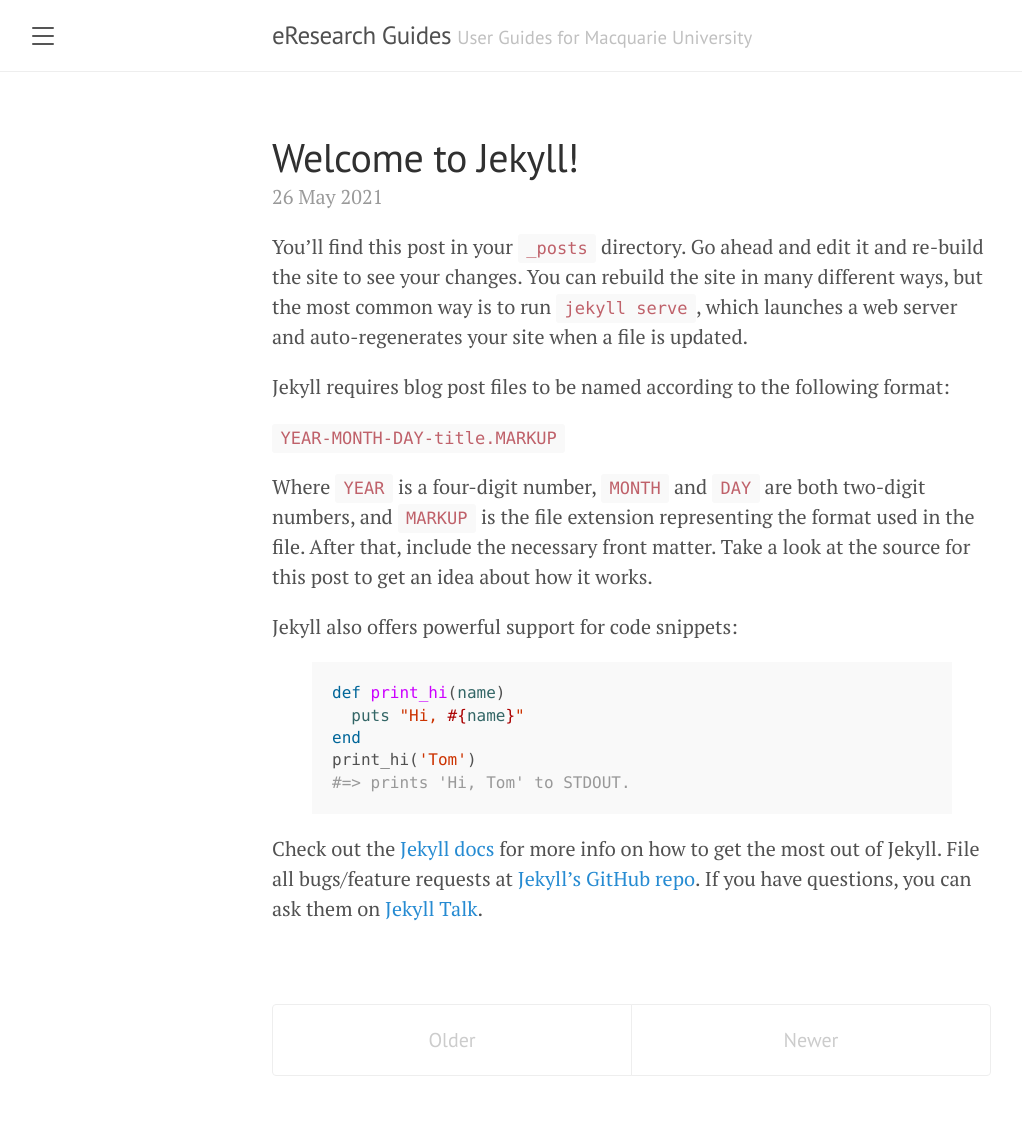
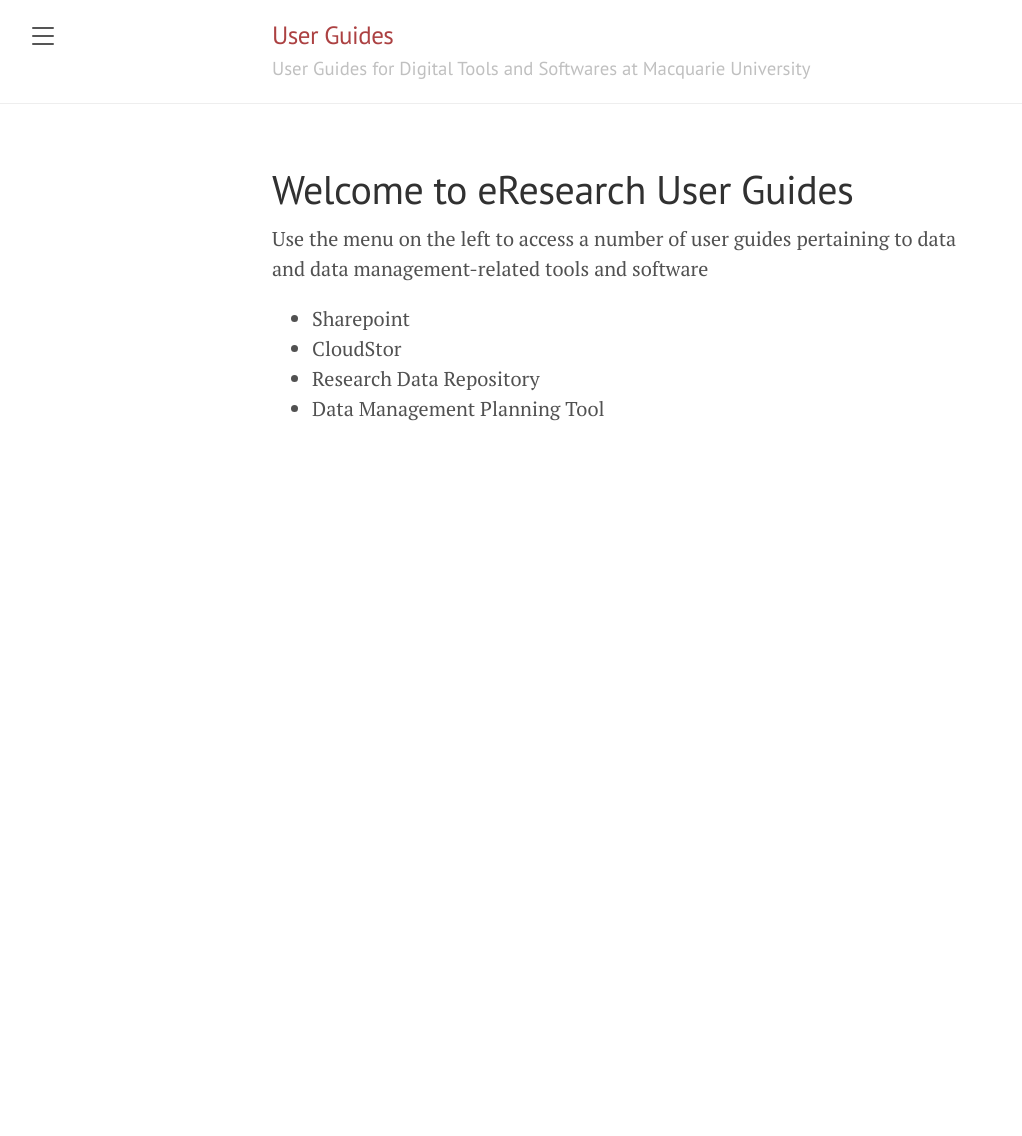
Before and after one commit to gerrydevine/RDR-User-Guide, a Jekyll site: the page built from docs/index.html, in a window 1280 px wide. Shown: the whole page, without its empty margins (8-1030 px from the left). Built offline with Jekyll 4.4.1, drawn with Linux system fonts in a browser that asks for light colours; the list of posts is cut into pages by our own code; after the commit the page ends 900 px from its top, so only the background shows below that.

Commit message:
Added new pages for cloudstor and DMP

```diff
--- a/docs/_config.yml
+++ b/docs/_config.yml
@@ -1,9 +1,11 @@
 # Setup
-title: eResearch Guides
-tagline: "User Guides for Macquarie University"
-description: "Some User Guides"
+title: User Guides
+tagline: "User Guides for Digital Tools and Softwares at Macquarie University"
+# description: "Some User Guides"
+description: ""
 # url:
-baseurl: "RDR-User-Guide"
+# baseurl: "/UserGuides"
+baseurl: ""
 paginate: 5
 permalink: pretty
 
--- a/docs/_includes/sidebar.html
+++ b/docs/_includes/sidebar.html
@@ -1,6 +1,6 @@
 <!-- Target for toggling the sidebar `.sidebar-checkbox` is for regular
      styles, `#sidebar-checkbox` for behavior. -->
-<input type="checkbox" class="sidebar-checkbox" id="sidebar-checkbox">
+<input type="checkbox" class="sidebar-checkbox" id="sidebar-checkbox" />
 
 <!-- Toggleable sidebar -->
 <div class="sidebar" id="sidebar">
@@ -9,30 +9,25 @@
   </div>
 
   <nav class="sidebar-nav">
-    <a class="sidebar-nav-item{% if page.title == 'Home' %} active{% endif %}" href="{{ '/' | absolute_url }}">Home</a>
+    <a
+      class="sidebar-nav-item{% if page.title == 'Home' %} active{% endif %}"
+      href="{{ '/' | absolute_url }}"
+      >Home</a
+    >
 
-    {% comment %}
-      The code below dynamically generates a sidebar nav of pages with
-      `layout: page` in the front-matter. See readme for usage.
-    {% endcomment %}
+    {% comment %} The code below dynamically generates a sidebar nav of pages
+    with `layout: page` in the front-matter. See readme for usage. {% endcomment
+    %} {% assign pages_list = site.pages | sort:"url" %} {% for node in
+    pages_list %} {% if node.title != null %} {% if node.layout == "page" %}
+    <a
+      class="sidebar-nav-item{% if page.url == node.url %} active{% endif %}"
+      href="{{ node.url | absolute_url }}"
+      >{{ node.title }}</a
+    >
+    {% endif %} {% endif %} {% endfor %}
 
-    {% assign pages_list = site.pages | sort:"url" %}
-    {% for node in pages_list %}
-      {% if node.title != null %}
-        {% if node.layout == "page" %}
-          <a class="sidebar-nav-item{% if page.url == node.url %} active{% endif %}" href="{{ node.url | absolute_url }}">{{ node.title }}</a>
-        {% endif %}
-      {% endif %}
-    {% endfor %}
-
-    <a class="sidebar-nav-item" href="{{ site.github.repo }}/archive/v{{ site.version }}.zip">Download</a>
+    <!-- <a class="sidebar-nav-item" href="{{ site.github.repo }}/archive/v{{ site.version }}.zip">Download</a>
     <a class="sidebar-nav-item" href="{{ site.github.repo }}">GitHub project</a>
-    <span class="sidebar-nav-item">Currently v{{ site.version }}</span>
+    <span class="sidebar-nav-item">Currently v{{ site.version }}</span> -->
   </nav>
-
-  <div class="sidebar-item">
-    <p>
-      &copy; {{ site.time | date: '%Y' }}. All rights reserved.
-    </p>
-  </div>
 </div>
--- a/docs/_layouts/default.html
+++ b/docs/_layouts/default.html
@@ -1,10 +1,8 @@
 <!DOCTYPE html>
 <html lang="en-us">
-
   {% include head.html %}
 
-  <body>
-
+  <body class="theme-base-08">
     {% include sidebar.html %}
 
     <!-- Wrap is the content to shift when toggling the sidebar. We wrap the
@@ -14,18 +12,17 @@
         <div class="container">
           <h3 class="masthead-title">
             <a href="{{ site.baseurl }}/" title="Home">{{ site.title }}</a>
+            <br />
             <small>{{ site.tagline }}</small>
           </h3>
         </div>
       </div>
 
-      <div class="container content">
-        {{ content }}
-      </div>
+      <div class="container content">{{ content }}</div>
     </div>
 
     <label for="sidebar-checkbox" class="sidebar-toggle"></label>
 
-    <script src='{{ site.baseurl }}/public/js/script.js'></script>
+    <script src="{{ site.baseurl }}/public/js/script.js"></script>
   </body>
 </html>
--- a/docs/index.html
+++ b/docs/index.html
@@ -3,7 +3,7 @@
 title: Home
 ---
 
-<div class="posts">
+<!-- <div class="posts">
   {% for post in paginator.posts %}
   <div class="post">
     <h1 class="post-title">
@@ -17,21 +17,40 @@
     {{ post.content }}
   </div>
   {% endfor %}
-</div>
+</div> -->
 
-<div class="pagination">
+<!-- <div class="pagination">
   {% if paginator.next_page %}
-    <a class="pagination-item older" href="{{ paginator.next_page_path | absolute_url }}">Older</a>
+  <a
+    class="pagination-item older"
+    href="{{ paginator.next_page_path | absolute_url }}"
+    >Older</a
+  >
   {% else %}
-    <span class="pagination-item older">Older</span>
-  {% endif %}
-  {% if paginator.previous_page %}
-    {% if paginator.page == 2 %}
-      <a class="pagination-item newer" href="{{ '/' | absolute_url }}">Newer</a>
-    {% else %}
-      <a class="pagination-item newer" href="{{ paginator.previous_page_path | absolute_url }}">Newer</a>
-    {% endif %}
+  <span class="pagination-item older">Older</span>
+  {% endif %} {% if paginator.previous_page %} {% if paginator.page == 2 %}
+  <a class="pagination-item newer" href="{{ '/' | absolute_url }}">Newer</a>
   {% else %}
-    <span class="pagination-item newer">Newer</span>
-  {% endif %}
-</div>
+  <a
+    class="pagination-item newer"
+    href="{{ paginator.previous_page_path | absolute_url }}"
+    >Newer</a
+  >
+  {% endif %} {% else %}
+  <span class="pagination-item newer">Newer</span>
+  {% endif %} -->
+<!-- </div> -->
+
+<h1>Welcome to eResearch User Guides</h1>
+
+<p>
+  Use the menu on the left to access a number of user guides pertaining to data
+  and data management-related tools and software
+</p>
+
+<ul>
+  <li>Sharepoint</li>
+  <li>CloudStor</li>
+  <li>Research Data Repository</li>
+  <li>Data Management Planning Tool</li>
+</ul>
--- a/docs/rdr-user-guide.md
+++ /dev/null
@@ -1,29 +0,0 @@
----
-layout: page
-title: RDR User Guide
----
-
-<p class="message">
-  Hey there! This page is included as an example. Feel free to customize it for your own use upon downloading. Carry on!
-</p>
-
-In the novel, _The Strange Case of Dr. Jeykll and Mr. Hyde_, Mr. Poole is Dr. Jekyll's virtuous and loyal butler. Similarly, Poole is an upstanding and effective butler that helps you build Jekyll themes. It's made by [@mdo](https://twitter.com/mdo).
-
-There are currently two themes built on Poole:
-
-- [Hyde](http://hyde.getpoole.com)
-- [Lanyon](http://lanyon.getpoole.com)
-
-Learn more and contribute on [GitHub](https://github.com/poole).
-
-## Setup
-
-Some fun facts about the setup of this project include:
-
-- Built for [Jekyll](https://jekyllrb.com)
-- Developed on GitHub and hosted for free on [GitHub Pages](https://pages.github.com)
-- Coded with [Atom](https://atom.io)
-
-Have questions or suggestions? Feel free to [open an issue on GitHub](https://github.com/poole/issues/new) or [ask me on Twitter](https://twitter.com/mdo).
-
-Thanks for reading!
--- /dev/null
+++ b/docs/rdr.md
@@ -0,0 +1,61 @@
+---
+layout: page
+title: Research Data Repository
+---
+
+---
+
+- [Introduction](#introduction)
+- [Logging into the RDR](#logging-into-the-rdr)
+- [Projects](#projects)
+- [Uploading a dataset](#uploading-a-dataset)
+- [Appendix](#appendix)
+  - [Formatting your data](#formatting-your-data)
+  - [Completing the data upload metadata fields](#completing-the-data-upload-metadata-fields)
+
+---
+
+## Introduction
+
+## Logging into the RDR
+
+## Projects
+
+Projects within the RDR allow researchers to collaborate around data organising upload mirror actual research projects being undertaken at Macquarie and
+
+## Uploading a Dataset
+
+1. Log in to the repository
+2. Click on the _'My data'_ link on the top right of the screen, then click on the _'Projects'_ tab to navigate to your list of projects
+
+<p align="center">
+  <img width="700" style="border: 1px solid; box-shadow: 2px 2px #888888;" src="/assets/images/rdr/projects_tab.png">
+</p>
+
+3. Select the project under which you'd like to upload the dataset. On the resulting Project page, click on _'Add a new item'_ which will load the dataset upload form.
+
+<p align="center">
+  <img width="950" style="border: 2px solid; box-shadow: 2px 2px #888888;" src="/assets/images/rdr/data_upload_form.png">
+</p>
+
+4. Upload your dataset by either dragging the dataset file(s) from your local PC onto the data upload panel at the top of the form, or use the _'browse'_ link to select a file(s) from your local file system.
+
+   > It is important that your datasets are properly formatted for open data publication. To get further help in how to structure and save your data see the guide entitled _"Formatting data for publication"_.
+
+5. Fill out the metadata fields on the form (Title, Description, etc), remembering that your answers here determine the quality and discoverability of your data. You are encouraged to follow along with the guidelines in the appendix of this doucment for how to complete each section of the upload form.
+
+6. Save your document by clicking on the _'Save Changes'_ button at the bottom of the page. At this stage your dataset upload and associated metadata descriptions are saved under your chosen project. You can still continue to make further changes to your metadata or dataset uploads, remembering to save each time after making your edits.
+
+7. When you are happy that your dataset record is complete, and that the uploaded data and associated metadata fields are of a high quality, you can choose to now publish your dataset. To do so, tick the checkbox marked _'Publish'_ at the bottom of the form, then click on the _'Publish item'_ button to send your dataset forward for publication.
+
+<p align="center">
+  <img width="500" style="border: 2px solid;" src="images\publish_item.png">
+</p>
+
+8. Your dataset has been sent forward for publication review by a member of the repository administration team. Upon successful publication you will receive a DOI for your published dataset that you can now use to publicly identify and cite your dataset. Should any issue arise with your dataset during review , a member of the repository team will be in touch with you.
+
+## Appendix
+
+### Formatting your data
+
+### Completing the data upload metadata fields
```
Also changed, not shown: docs/about.md (+6 -6 lines), docs/cloudstor.md (added, +12 -0 lines), docs/dmp.md (added, +12 -0 lines), docs/sharepoint.md (added, +12 -0 lines), docs/assets/images/rdr/completing_metadata.png (added), docs/assets/images/rdr/data_upload_form.png (added), docs/assets/images/rdr/mq_sso.png (added), docs/assets/images/rdr/projects_tab.png (added), docs/assets/images/rdr/publish_item.png (added).
